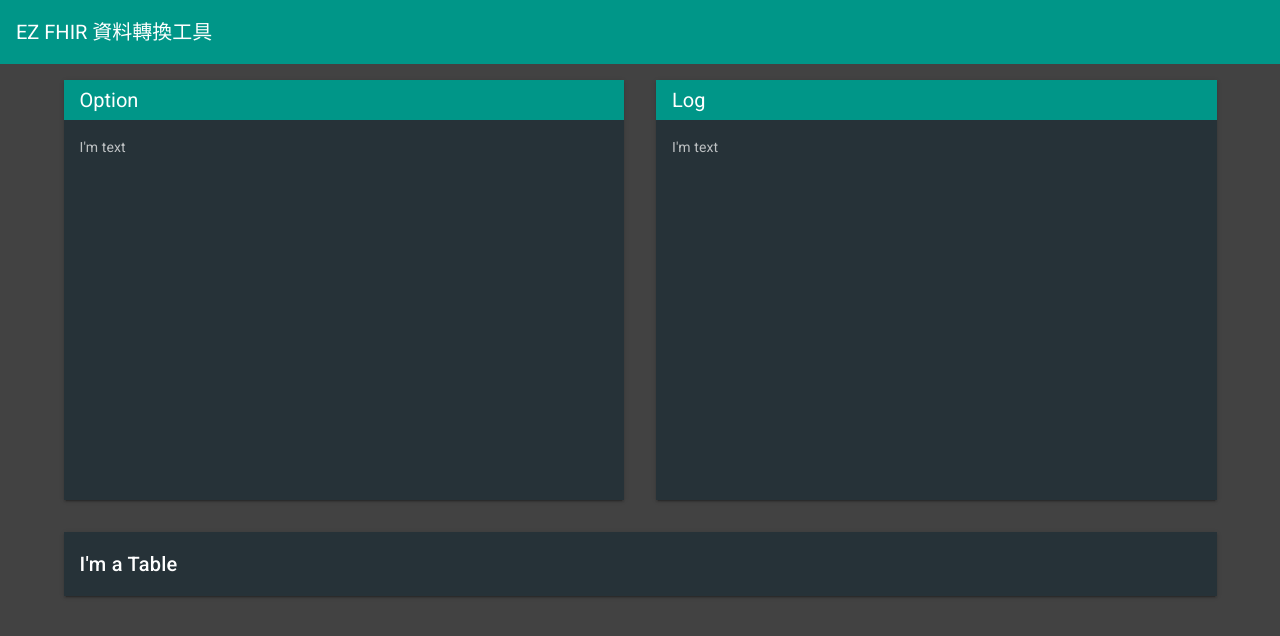
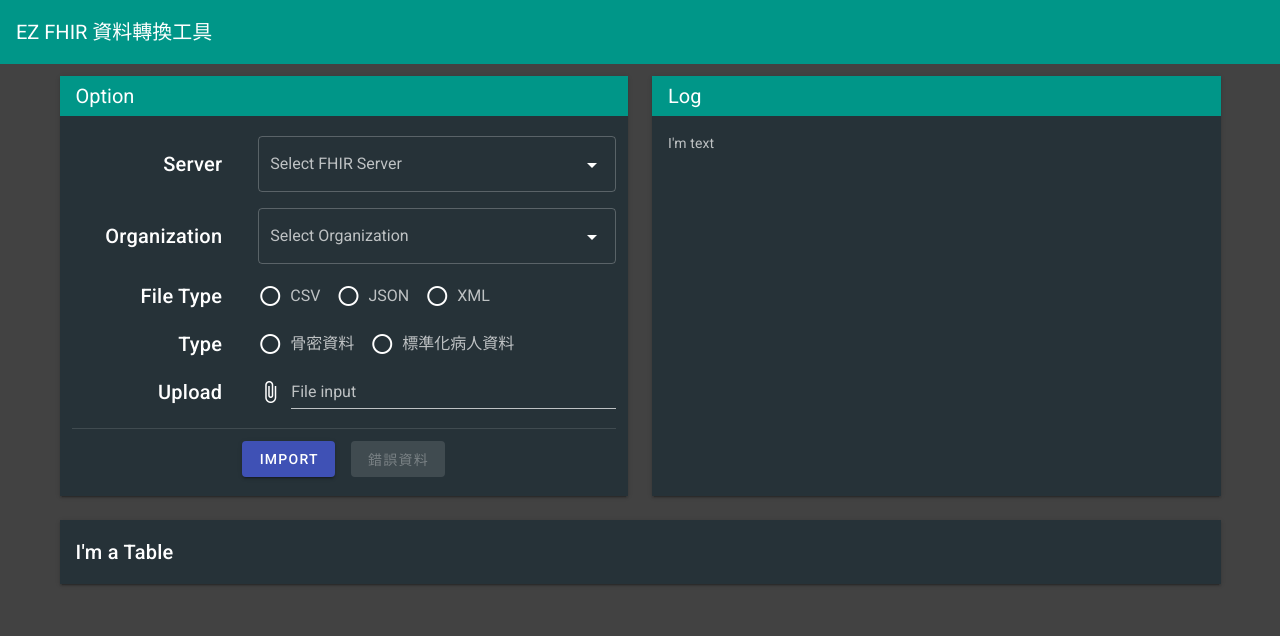
Before and after one commit to leadingtw273/LoincToFhir, a Vue app: page / in a window 1280 px wide. Shown: the top 636 px of the page. Built offline with nearby package versions, Linux system fonts and the light colour scheme.

Commit message:
feat: option view set

```diff
--- a/src/App.vue
+++ b/src/App.vue
@@ -4,7 +4,6 @@
       <v-toolbar dark flat color="primary">
         <v-toolbar-title>EZ FHIR 資料轉換工具</v-toolbar-title>
       </v-toolbar>
-
       <v-container>
         <router-view></router-view>
       </v-container>
--- a/src/views/Home.vue
+++ b/src/views/Home.vue
@@ -1,22 +1,122 @@
 <template>
   <v-layout row wrap class="home">
-    <v-flex xs12 md6 pa-4>
-      <v-card dark tile color="secondary" :height="420">
+    <v-flex xs12 md6 pa-3>
+      <v-card dark tile color="secondary" :min-height="420">
         <v-toolbar flat dense dark color="primary" :height="40">
           <v-toolbar-title>Option</v-toolbar-title>
         </v-toolbar>
-        <v-card-text>I'm text</v-card-text>
+        <v-container grid-list-lg>
+          <v-layout wrap>
+            <v-flex
+              xs12
+              sm3
+              md4
+              :d-flex="!$vuetify.breakpoint.xsOnly"
+              align-self-center
+              justify-end
+            >
+              <span class="title text-truncate pr-5">Server</span>
+            </v-flex>
+            <v-flex xs12 sm9 md8>
+              <v-select
+                label="Select FHIR Server"
+                hide-details
+                outlined
+              ></v-select>
+            </v-flex>
+            <v-flex
+              xs12
+              sm3
+              md4
+              :mt-3="$vuetify.breakpoint.xsOnly"
+              :d-flex="!$vuetify.breakpoint.xsOnly"
+              align-self-center
+              justify-end
+            >
+              <span class="title text-truncate pr-5">Organization</span>
+            </v-flex>
+            <v-flex xs12 sm9 md8>
+              <v-select
+                label="Select Organization"
+                hide-details
+                outlined
+              ></v-select>
+            </v-flex>
+            <v-flex
+              xs12
+              sm3
+              md4
+              :mt-3="$vuetify.breakpoint.xsOnly"
+              :d-flex="!$vuetify.breakpoint.xsOnly"
+              align-self-center
+              justify-end
+            >
+              <span class="title text-truncate pr-5">File Type</span>
+            </v-flex>
+            <v-flex xs12 sm9 md8>
+              <v-radio-group row hide-details class="ma-0">
+                <v-radio label="CSV" value="radio-1"></v-radio>
+                <v-radio label="JSON" value="radio-2"></v-radio>
+                <v-radio label="XML" value="radio-3"></v-radio>
+              </v-radio-group>
+            </v-flex>
+            <v-flex
+              xs12
+              sm3
+              md4
+              :mt-3="$vuetify.breakpoint.xsOnly"
+              :d-flex="!$vuetify.breakpoint.xsOnly"
+              align-self-center
+              justify-end
+            >
+              <span class="title text-truncate pr-5">Type</span>
+            </v-flex>
+            <v-flex xs12 sm9 md8>
+              <v-radio-group row hide-details class="ma-0">
+                <v-radio label="骨密資料" value="radio-1"></v-radio>
+                <v-radio label="標準化病人資料" value="radio-2"></v-radio>
+              </v-radio-group>
+            </v-flex>
+            <v-flex
+              xs12
+              sm3
+              md4
+              :mt-3="$vuetify.breakpoint.xsOnly"
+              :d-flex="!$vuetify.breakpoint.xsOnly"
+              align-self-center
+              justify-end
+            >
+              <span class="title text-truncate pr-5">Upload</span>
+            </v-flex>
+            <v-flex xs12 sm9 md8>
+              <v-file-input
+                label="File input"
+                hide-details
+                class="ma-0 pa-0"
+              ></v-file-input>
+            </v-flex>
+          </v-layout>
+          <v-divider class="my-3"></v-divider>
+          <v-layout row justify-center>
+            <v-flex shrink pa-0 pr-2>
+              <v-btn color="accent">Import</v-btn>
+            </v-flex>
+            <v-flex shrink pa-0 pl-2>
+              <v-btn color="danger" disabled>錯誤資料</v-btn>
+            </v-flex>
+          </v-layout>
+        </v-container>
       </v-card>
     </v-flex>
-    <v-flex xs12 md6 pa-4>
-      <v-card dark tile color="secondary" :height="420">
+    <v-flex xs12 md6 pa-3>
+      <v-card dark tile color="secondary" :min-height="420">
         <v-toolbar flat dense dark color="primary" :height="40">
           <v-toolbar-title>Log</v-toolbar-title>
         </v-toolbar>
         <v-card-text>I'm text</v-card-text>
       </v-card>
     </v-flex>
-    <v-flex xs12 pa-4>
+    <v-flex xs12 pa-3>
       <v-card dark tile color="secondary">
         <v-card-title>I'm a Table</v-card-title>
       </v-card>
```
